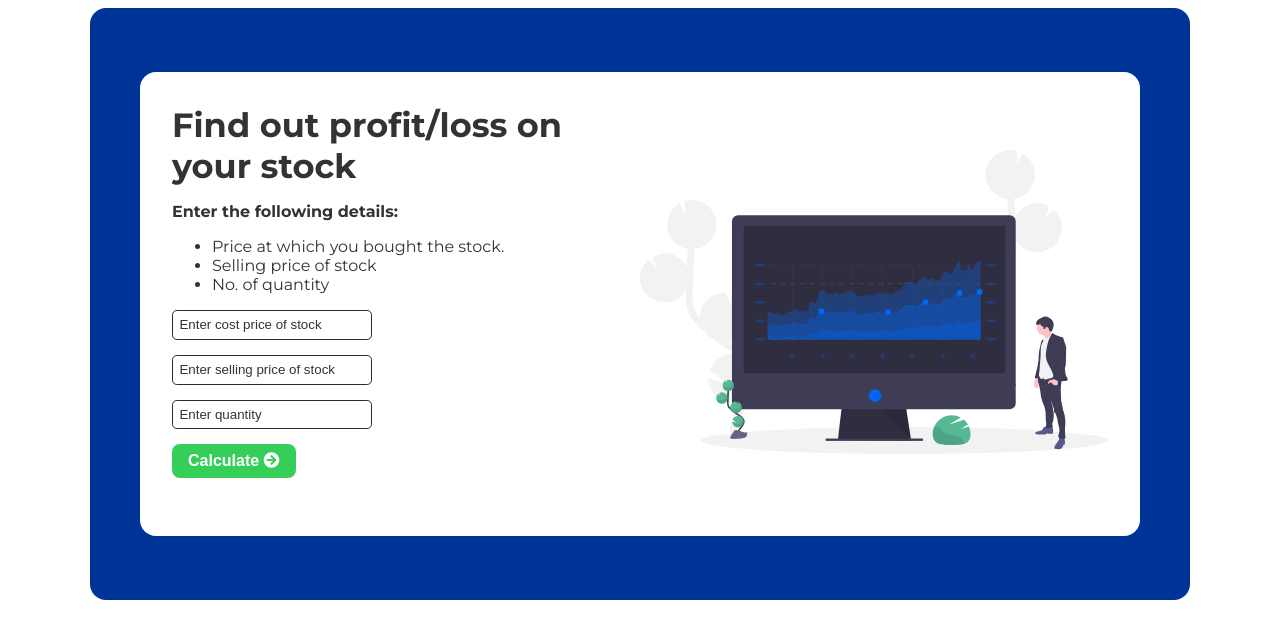
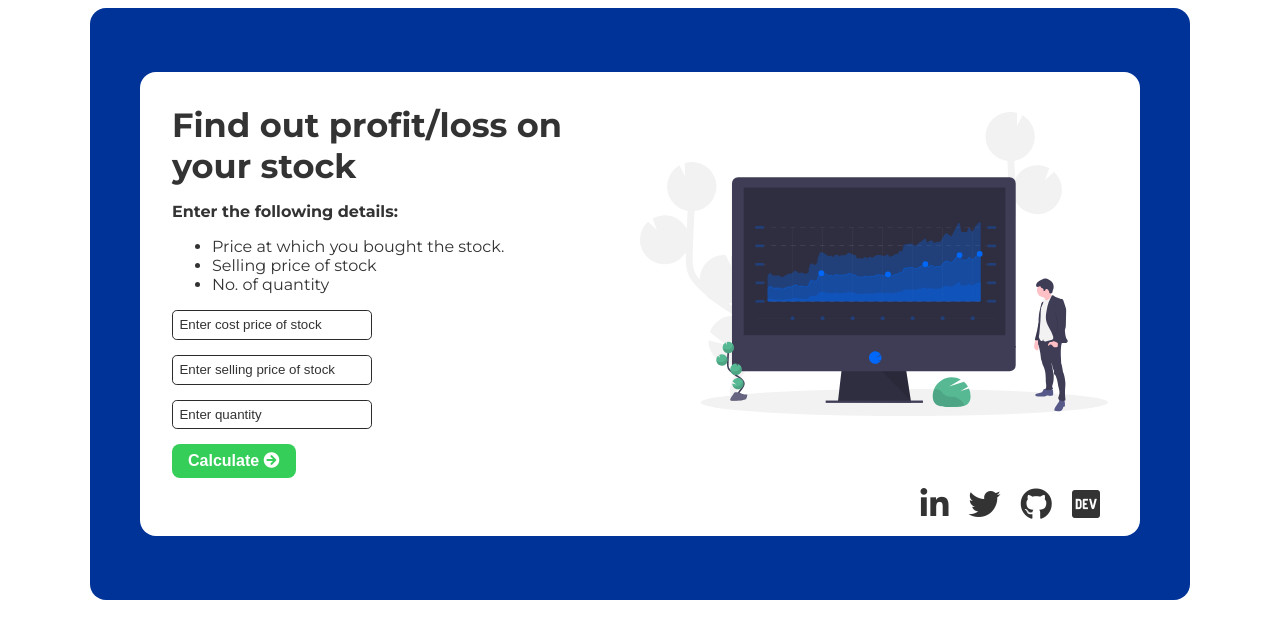
Before and after one commit to ganeshgajula/stock-profit-loss-calculator, a plain HTML site: page index.html in a window 1280 px wide. Drawn offline with Linux system fonts and the light colour scheme.

Commit message:
style: footer

```diff
--- a/index.html
+++ b/index.html
@@ -56,6 +56,22 @@
           </div>
           <div class="wrapper-right">
             <img src="/finance-new.svg" alt="" />
+            <div class="social social-icons">
+              <a
+                target="_blank"
+                href="https://www.linkedin.com/in/ganeshgajula/"
+                ><i class="fab fa-linkedin-in fa-2x"></i
+              ></a>
+              <a target="_blank" href="https://twitter.com/GaneshGajula18"
+                ><i class="fab fa-twitter fa-2x"></i
+              ></a>
+              <a target="_blank" href="https://github.com/ganeshgajula"
+                ><i class="fab fa-github fa-2x"></i
+              ></a>
+              <a target="_blank" href="https://dev.to/ganeshgajula"
+                ><i class="fab fa-dev fa-2x"></i
+              ></a>
+            </div>
           </div>
         </div>
       </div>
--- a/styles.css
+++ b/styles.css
@@ -33,7 +33,7 @@ input::placeholder {
 #wrapper {
   background-color: #fff;
   color: #333;
-  padding: 2rem;
+  padding: 2rem 2rem 0;
   max-width: 1000px;
   margin: auto;
   display: flex;
@@ -44,10 +44,15 @@ input::placeholder {
 
 .wrapper-left {
   max-width: 50%;
+  padding-bottom: 2rem;
 }
 
 .wrapper-right {
   max-width: 50%;
+  display: flex;
+  flex-direction: column;
+  align-items: center;
+  padding-bottom: 0;
 }
 
 img {
@@ -85,3 +90,31 @@ button {
   color: #fff;
   font-weight: 600;
 }
+
+.footer-header {
+  text-align: center;
+}
+
+.social {
+  text-align: center;
+  align-self: flex-end;
+  margin-top: 4rem;
+}
+
+.social i {
+  padding: 0.5rem;
+  color: #333;
+}
+
+.social .fa-linkedin-in:hover {
+  color: #0072b1;
+}
+.social .fa-twitter:hover {
+  color: #1da1f2;
+}
+.social .fa-github:hover {
+  color: #211f1f;
+}
+.social .fa-dev:hover {
+  color: #08090a;
+}
```
